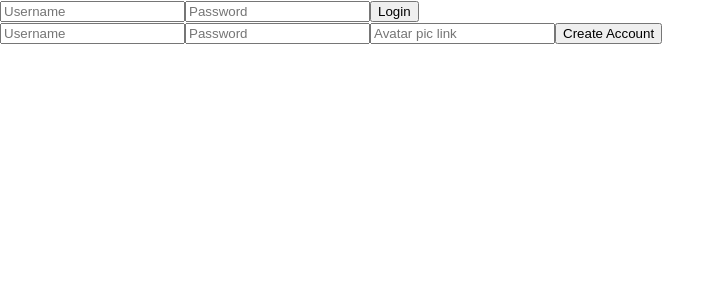
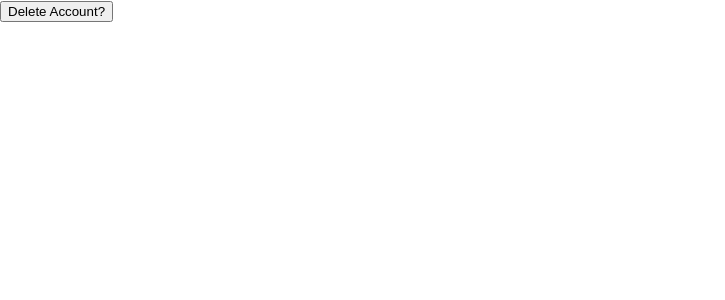
Before and after one commit to pat-tusza/recipe_app-frontend, a React (Create React App) app: page /delete_account in a window 1280 px wide. Shown: the top 300 px of the page, without its empty margins (0-725 px from the left). Built offline with nearby package versions, Linux system fonts and the light colour scheme.

Commit message:
routes and delete account

```diff
--- a/package.json
+++ b/package.json
@@ -8,6 +8,7 @@
     "@testing-library/user-event": "^12.1.10",
     "react": "^17.0.2",
     "react-dom": "^17.0.2",
+    "react-router-dom": "^5.2.0",
     "react-scripts": "4.0.3",
     "web-vitals": "^1.0.1"
   },
--- a/src/components/App.js
+++ b/src/components/App.js
@@ -2,9 +2,12 @@ import React, { useState } from "react"
 import RecipeContainer from "./Recipecontainer"
 import IngredientContainer from "./IngredientContainer"
 import LoginForm from "./LoginForm"
+import { Switch, Route, useHistory } from "react-router-dom";
+import DeleteAccountConfirm from "./DeleteAccount.js"
 
 function App() {
-  const [isLoggedIn, setIsLoggedIn] = useState(false);
+  const [currentUserId, setCurrentUserId] = useState(0);
+  const history = useHistory();
 
   const handleLogin = formInfo => {
     fetch("http://localhost:3000/login",{
@@ -15,7 +18,14 @@ function App() {
       body: JSON.stringify(formInfo)
     })
       .then(r=> r.json())
-      .then(succesfulLogin=>succesfulLogin ? setIsLoggedIn(true): null)
+      .then(result => {
+        if (Number.isFinite(result)){
+          setCurrentUserId(result);
+          history.push("/main");
+        }else{
+          console.log(result)
+        }
+      })
   }
 
   const createAccount = accountInfo => {
@@ -27,26 +37,33 @@ function App() {
       body: JSON.stringify(accountInfo)
     })
       .then(r=>r.json())
-      .then(result => {
-        console.log(result)
-        if(Number.isFinite(result)){
-          setIsLoggedIn(true)
-        }
-        else{
-          console.log(result)
-        }
-      })
+      .then(result => Number.isFinite(result) ? history.push("/main"): console.log(result))
+  }
+
+  const deleteAccount = e => {
+    history.push("/deleteAccount")
+  }
+
+  const actuallyDelete = e => {
+    fetch(`http://localhost:3000/delete_account/${currentUserId}`, {
+      method: "DELETE"
+    })
   }
 
   return (
     <div>
-      {isLoggedIn ?
-       <>
-       <RecipeContainer />
-       <IngredientContainer />
-      </> :
-        <LoginForm handleLogin={handleLogin} handleCreateAccount={createAccount}/>
-      }
+      <Switch>
+        <Route exact path="/">
+          <LoginForm handleDelete={deleteAccount} handleLogin={handleLogin} handleCreateAccount={createAccount}/>
+        </Route>
+        <Route exact path="/delete_account">
+          <DeleteAccountConfirm handleDelete={actuallyDelete}/>
+        </Route>
+        <Route exact path="/main">
+          <RecipeContainer />
+          <IngredientContainer />
+        </Route>
+      </Switch>
     </div>
   );
 }
--- /dev/null
+++ b/src/components/DeleteAccount.js
@@ -0,0 +1,9 @@
+const DeleteAccountConfirm = ({handleDelete}) => {
+
+    return (
+        <button onClick={handleDelete}>Delete Account?</button>
+    )
+
+}
+
+export default DeleteAccountConfirm
--- a/src/components/LoginForm.js
+++ b/src/components/LoginForm.js
@@ -1,6 +1,6 @@
 import React, {useState} from "react"
 
-const LoginForm = ({handleLogin, handleCreateAccount}) => {
+const LoginForm = ({handleLogin, handleCreateAccount, handleDelete}) => {
     const [formInfo, setFormInfo] = useState({
         username: "",
         password: ""
@@ -49,6 +49,7 @@ const LoginForm = ({handleLogin, handleCreateAccount}) => {
                 <input type="text" name="avatar" placeholder="Avatar pic link" onChange={handleCreateChange} value={createFormInfo.avatar}/>
                 <input type="submit" value="Create Account"/>
             </form>
+            <button onClick={handleDelete}>Delete Account</button>
         </>
     )
 }
--- a/src/index.js
+++ b/src/index.js
@@ -1,11 +1,12 @@
 import React from 'react';
 import ReactDOM from 'react-dom';
+import { BrowserRouter as Router } from "react-router-dom"
 import './index.css';
 import App from './components/App';
 
 ReactDOM.render(
-  <React.StrictMode>
+  <Router>
     <App />
-  </React.StrictMode>,
+  </Router>,
   document.getElementById('root')
 );
```
Also changed, not shown: 2 other files (tests, documents, lock files or other folders).
